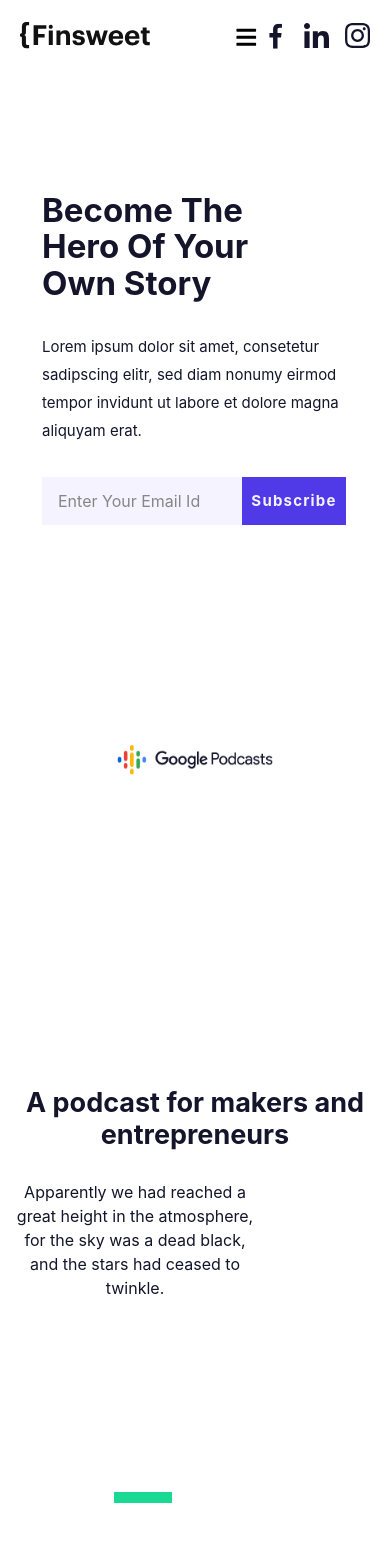
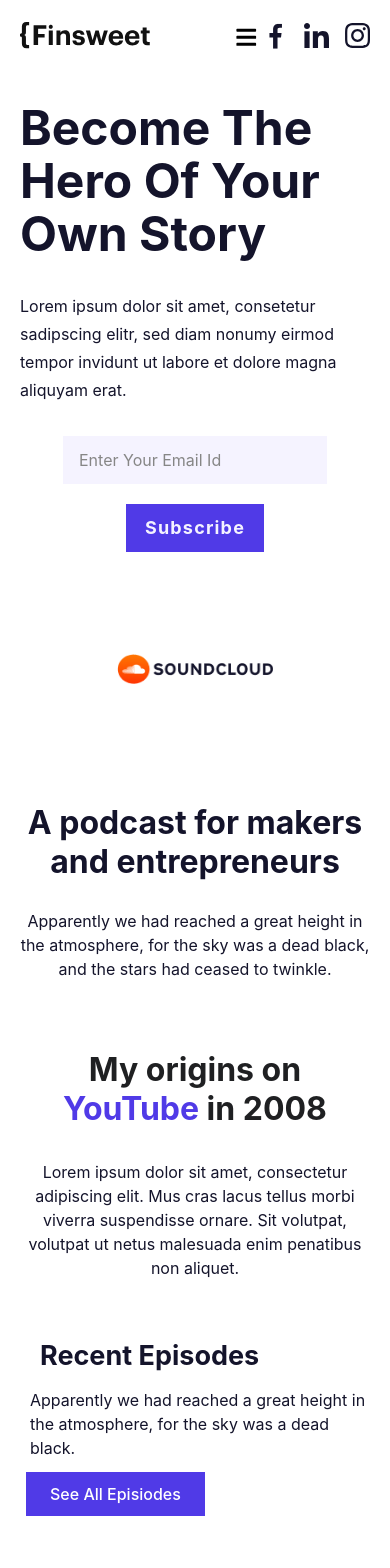
Before and after one commit to Canaga81/podcast, a React (Vite) app: page / in a window 390 px wide. Shown: the top 1568 px of the page. Built offline with nearby package versions, Linux system fonts and the light colour scheme.

Commit message:
Contack Responsive

```diff
--- a/src/components/Episodes/Episodes.css
+++ b/src/components/Episodes/Episodes.css
@@ -97,3 +97,12 @@
     }
 
 }
+
+@media(max-width: 450px) {
+
+    .episodes_container-top_right .episodes_btn {
+        padding: 1rem 2.4rem;
+        margin-left: 0.6rem;
+    }
+
+}
--- a/src/components/Form/Form.css
+++ b/src/components/Form/Form.css
@@ -8,6 +8,7 @@
     display: flex;
     /* align-items: center; */
     gap: 6.4rem;
+    margin-top: 6.4rem;
 }
 
 .form_container-left {
@@ -23,7 +24,7 @@
 }
 
 .form_container-left .form_title_cont .form_title-h2 {
-    width: 56.3rem;
+    max-width: 56.3rem;
     color: var(--black-color);
     font-family: Inter;
     font-size: 2.4rem;
@@ -55,7 +56,7 @@
 
 .form_container-left .form_content form .form_inputs input,
 .form_container-left .form_content form .form_inputs textarea {
-    width: 62.4rem;
+    max-width: 62.4rem;
     height: 4.8rem;
     display: flex;
     align-items: center;
@@ -152,3 +153,59 @@
     align-items: center;
     gap: 2.4rem;
 }
+
+.form_subscribe-item img {
+    width: 18.2746rem;
+    height: 3.2rem;
+}
+
+@media(max-width: 1280px) {
+
+    .form {
+        padding: 7rem 2rem;
+    }
+
+}
+
+@media(max-width: 1060px) {
+
+    .form_images_comp {
+        display: flex;
+        flex-direction: column;
+    }
+
+    .form_subscribe-item.item_2 {
+        margin-top: -6rem;
+    }
+
+}
+
+@media(max-width: 700px) {
+
+    .form_container {
+        display: flex;
+        flex-direction: column;
+        align-items: center;
+    }
+
+}
+
+@media(max-width: 450px) {
+
+    .form_container-left .form_content form .form_btn {
+        width: 45%;
+    }
+
+}
+
+@media(max-width: 370px) {
+
+    .form_container-left .form_title_cont .form_title-h2 {
+        font-size: 3rem;
+    }
+
+    .form_container-left .form_title_cont .form_title-h3 {
+        font-size: 1.9rem;
+    }
+
+}
--- a/src/components/Form/Form.jsx
+++ b/src/components/Form/Form.jsx
@@ -38,7 +38,7 @@ const Form = () => {
                                 <img src={Apple_Podcast_item} />
                                 <img src={Google_Podcast_item} />
                             </div>
-                            <div className="form_subscribe-item">
+                            <div className="form_subscribe-item item_2">
                                 <img src={Soundcloud_item} />
                                 <img src={Spotify_item} />
                             </div>
--- a/src/components/Hero/Hero.css
+++ b/src/components/Hero/Hero.css
@@ -18,11 +18,8 @@
     gap: 3.2rem;
 }
 
-.hero_container-left .hero_title {
-    width: 44rem;
-}
-
 .hero_container-left .hero_title .hero_title-h1 {
+    max-width: 44rem;
     color: var(--black-color);
     font-family: Inter;
     font-size: 4.8rem;
@@ -31,11 +28,8 @@
     line-height: 110%;
 }
 
-.hero_container-left .hero_text {
-    width: 46.6rem;
-}
-
 .hero_container-left .hero_text .hero_text-p {
+    max-width: 46.6rem;
     color: var(--black-color);
     font-family: Inter;
     font-size: 1.6rem;
@@ -50,7 +44,7 @@
 }
 
 .hero_container-left .hero_input_submit .hero_input {
-    width: 33.2rem;
+    max-width: 33.2rem;
     height: 4.8rem;
     background-color: var(--input-bg-color);
     border: none;
@@ -68,7 +62,8 @@
 }
 
 .hero_container-left .hero_input_submit .hero_btn {
-    width: 15.4rem;
+    max-width: 15.4rem;
+    padding: 1rem 1.9rem;
     height: 4.8rem;
     background-color: var(--blue-btn-bg);
     border: none;
@@ -110,153 +105,31 @@
 @media(max-width: 1280px) {
 
     .hero {
-        padding: 19.2rem 4.5rem;
+        padding: 10.2rem 2rem;
     }
 
-    .hero_container {
-        display: flex;
-        align-items: center;
-        gap: 3.6rem;
-    }
-}
-
-@media(max-width: 1024px) {
-
-    .hero {
-        padding: 19.2rem 1rem;
-    }
-
-    .hero_container {
-        display: flex;
-        align-items: center;
-        gap: 2.8rem;
-    }
 }
 
 @media(max-width: 992px) {
 
-    .hero_container {
-        display: flex;
-        justify-content: center;
-        flex-direction: column;
-        align-items: center;
+    .hero_container-right {
+        display: none;
     }
 
-    .hero_container-right .hero_images .hero_img {
-        display: none;
+    .hero_container-left {
+        align-items: center;
+        margin: 0 auto;
     }
 
 }
 
-@media(max-width: 640px) {
+@media(max-width: 402px) {
 
-    .hero_container-left .hero_title {
-        width: 37rem;
-    }
-
-    .hero_container-left .hero_title .hero_title-h1 {
-        font-size: 4.2rem;
-    }
-
-    .hero_container-left .hero_text {
-        width: 39.6rem;
-    }
-
-    .hero_container-left .hero_text .hero_text-p {
-        font-size: 1.5rem;
-    }
-
-    .hero_container-left .hero_input_submit .hero_input {
-        width: 26.2rem;
-    }
-
-    .hero_container-left .hero_input_submit .hero_btn {
-        width: 12.4rem;
-        font-size: 1.5rem;
+    .hero_container-left .hero_input_submit {
+        display: flex;
+        flex-direction: column;
+        align-items: center;
+        gap: 2rem;
     }
 
 }
-
-@media(max-width: 492px) {
-
-    .hero {
-        padding: 19.2rem 0rem;
-    }
-
-    .hero_container-left .hero_title {
-        width: 32rem;
-    }
-
-    .hero_container-left .hero_title .hero_title-h1 {
-        font-size: 3.9rem;
-    }
-
-    .hero_container-left .hero_text {
-        width: 34.6rem;
-    }
-
-    .hero_container-left .hero_text .hero_text-p {
-        font-size: 1.5rem;
-    }
-
-    .hero_container-left .hero_input_submit .hero_input {
-        width: 22.2rem;
-    }
-
-    .hero_container-left .hero_input_submit .hero_btn {
-        width: 10.4rem;
-        font-size: 1.5rem;
-    }
-
-}
-
-@media(max-width: 419px) {
-
-    .hero_container-left .hero_title {
-        width: 28rem;
-    }
-
-    .hero_container-left .hero_title .hero_title-h1 {
-        font-size: 3.3rem;
-    }
-
-    .hero_container-left .hero_text {
-        width: 30.6rem;
-    }
-
-    .hero_container-left .hero_text .hero_text-p {
-        font-size: 1.5rem;
-    }
-
-    .hero_container-left .hero_input_submit .hero_input {
-        width: 20rem;
-    }
-
-    .hero_container-left .hero_input_submit .hero_btn {
-        width: 10.4rem;
-        font-size: 1.5rem;
-    }
-
-}
-
-@media(max-width: 378px) {
-
-    .hero_container-left .hero_title .hero_title-h1 {
-        font-size: 3rem;
-        text-align: center;
-    }
-
-    .hero_container-left .hero_input_submit .hero_input {
-        width: 18rem;
-    }
-
-    .hero_container-left .hero_input_submit .hero_btn {
-        width: 8.4rem;
-        font-size: 1.3rem;
-    }
-
-    .hero_container-left .hero_text .hero_text-p {
-        text-align: center;
-    }
-
-}
--- a/src/components/Speaking/Speaking.css
+++ b/src/components/Speaking/Speaking.css
@@ -140,7 +140,8 @@
 @media(max-width: 1280px) {
 
     .speaking {
-        padding: 19.2rem 4.5rem;
+        padding: 0rem 2rem;
+        padding-bottom: 7rem;
     }
 
     .speaking_container {
@@ -156,10 +157,6 @@
 }
 
 @media(max-width: 1024px) {
-
-    .speaking {
-        padding: 19.2rem 1rem;
-    }
 
     .speaking_container {
         display: flex;
@@ -183,25 +180,8 @@
         display: none;
     }
 
-}
-
-@media(max-width: 640px) {
-
-    .speaking {
-        padding: 19.2rem 1rem;
+    .video_line {
+        display: none;
     }
 
 }
-
-@media(max-width: 392px) {
-
-    .speaking .speaking_container .speaking_left .speaking_title_text .speaking_text {
-        font-size: 1.6rem;
-        width: 25rem;
-    }
-    .speaking .speaking_container .speaking_left .speaking_title_text .speaking_title {
-        font-size: 2.7rem;
-        /* width: 20rem; */
-    }
-
-}
--- a/src/components/Speaking/Speaking.jsx
+++ b/src/components/Speaking/Speaking.jsx
@@ -6,6 +6,7 @@ import speaking_single_line from '../../images/speaking_single_line.png';
 import speaking_lines from '../../images/speaking_lines.png';
 
 const Speaking = () => {
+
     return (
         <section className='speaking'>
             <div className="speaking_container">
@@ -35,6 +36,7 @@ const Speaking = () => {
             </div>
         </section>
     )
+
 }
 
 export default Speaking
--- a/src/components/Video/Video.css
+++ b/src/components/Video/Video.css
@@ -12,7 +12,6 @@
 /* Left */
 
 .video_left {
-    /* flex: 1; */
     position: relative;
 }
 
@@ -34,6 +33,7 @@
     z-index: 6;
     bottom: 12%;
     left: 59%;
+    padding: 0 14rem;
 }
 
 .video_left .video_youtube .youtube_text {
@@ -47,8 +47,6 @@
 }
 
 .video_right {
-    /* flex: 1; */
-    padding-left: 12.8rem;
     display: flex;
     flex-direction: column;
     gap: 7rem;
@@ -95,8 +93,17 @@
     line-height: 150%;/
 }
 
+.man_web_photo {
+    width: 100%;
+    height: 100%;
+}
 
 @media(max-width: 1280px) {
+
+    .video {
+        padding: 0 2rem;
+        padding-bottom: 6rem;
+    }
 
     .video_container {
         display: flex;
@@ -124,36 +131,3 @@
     }
 
 }
-
-
-@media(max-width: 528px) {
-
-    .video_right .video_title_text .video_title {
-        font-size:2.7rem;
-    }
-
-    .video_right .video_title_text .video_title span {
-        font-size:2.7rem;
-    }
-
-    .video_right .video_title_text .video_text {
-        font-size: 1.5rem;
-    }
-
-}
-
-@media(max-width: 441px) {
-
-    .video_right .video_title_text .video_title {
-        font-size:2.4rem;
-    }
-
-    .video_right .video_title_text .video_title span {
-        font-size:2.4rem;
-    }
-
-    .video_right .video_title_text .video_text {
-        font-size: 1.32rem;
-    }
-
-}
--- a/src/components/Video/Video.jsx
+++ b/src/components/Video/Video.jsx
@@ -12,7 +12,7 @@ const Video = () => {
 
                 <div className="video_left">
                     <div className="video_image">
-                        <img src={man_web_photo} alt="" />
+                        <img className='man_web_photo' src={man_web_photo} alt="" />
                     </div>
                     <div className="video_youtube">
                         <svg xmlns="http://www.w3.org/2000/svg" width="48" height="30" viewBox="0 0 48 30" fill="none">
```
